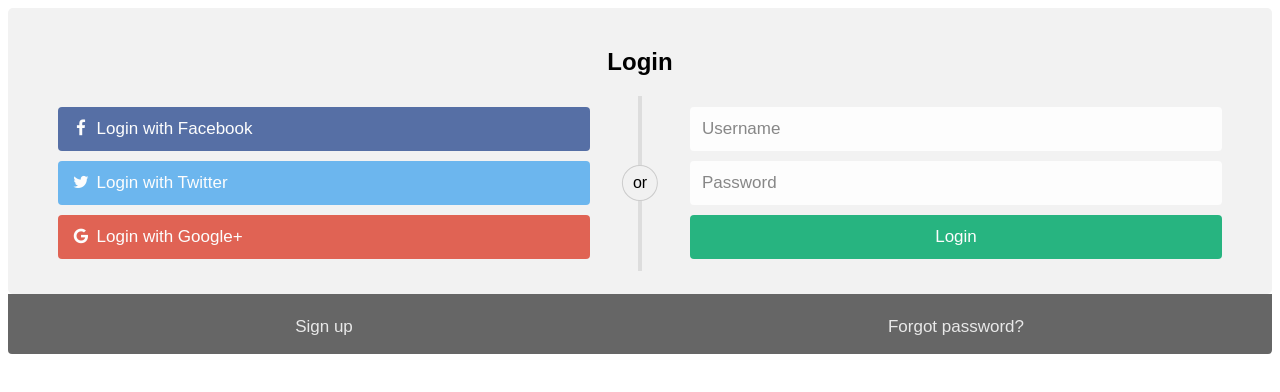
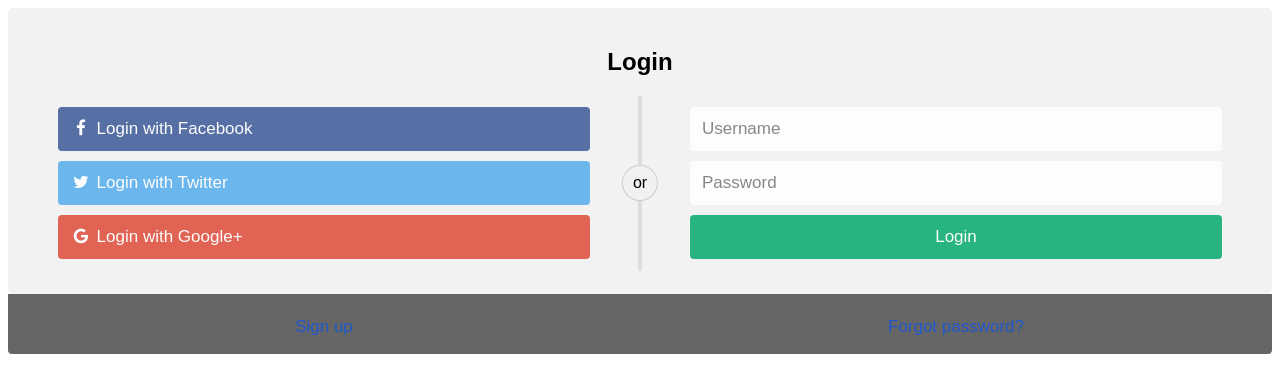
Before and after one commit to amitX241/LoginRepo, a plain HTML site: page index.html in a window 1280 px wide. Drawn offline with Linux system fonts and the light colour scheme.

Commit message:
Changed color of links

```diff
--- a/index.html
+++ b/index.html
@@ -46,10 +46,10 @@
 <div class="bottom-container">
   <div class="row">
     <div class="col">
-      <a href="#" style="color:white" class="btn">Sign up</a>
+      <a href="#" style="color:rgb(21, 85, 223)" class="btn">Sign up</a>
     </div>
     <div class="col">
-      <a href="#" style="color:white" class="btn">Forgot password?</a>
+      <a href="#" style="color:rgb(21, 85, 223)" class="btn">Forgot password?</a>
     </div>
   </div>
 </div>
```
